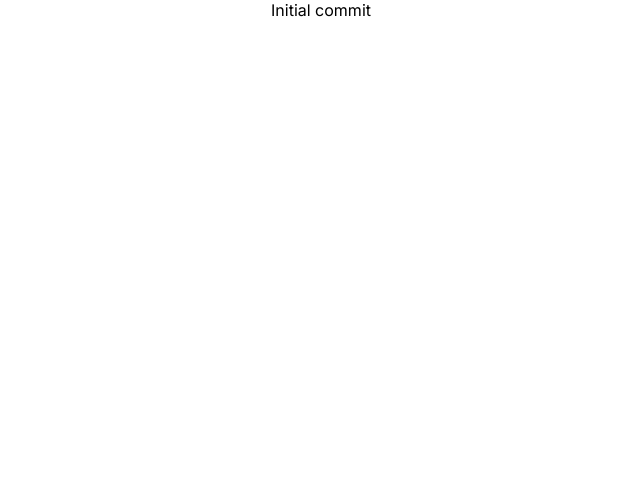
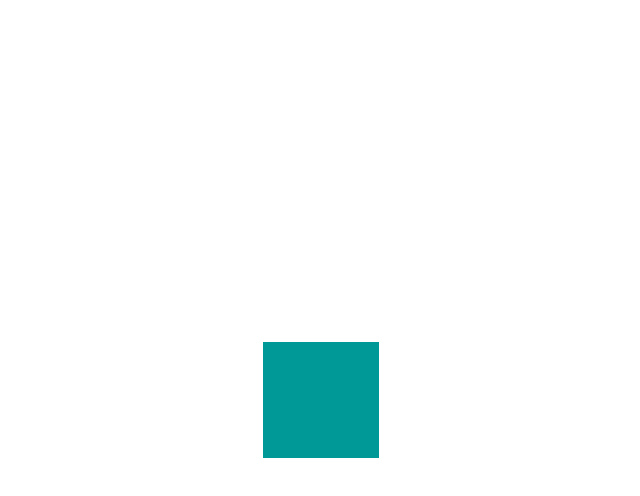
Before and after one commit to Sunny-jinn/Roowner, a Next.js app: page / in a window 1280 px wide. Shown: the top 496 px of the page, without its empty margins (319-959 px from the left). Built offline with nearby package versions, Linux system fonts and the light colour scheme.

Commit message:
feat: three js init setting

```diff
--- a/src/app/globals.css
+++ b/src/app/globals.css
@@ -14,3 +14,7 @@ a {
   color: inherit;
   text-decoration: none;
 }
+
+canvas {
+  height: 100vh !important;
+}
--- a/src/app/page.tsx
+++ b/src/app/page.tsx
@@ -1,9 +1,12 @@
+import { Canvas } from "@react-three/fiber";
 import styles from "./page.module.css";
+import dynamic from "next/dynamic";
+import Hello from "@/components/Hello";
 
 export default function Home() {
   return (
     <main className={styles.main}>
-      <div>Initial commit</div>
+      <Hello />
     </main>
   );
 }
--- /dev/null
+++ b/src/components/Hello.tsx
@@ -0,0 +1,19 @@
+"use client";
+
+import { OrbitControls } from "@react-three/drei";
+import { Canvas } from "@react-three/fiber";
+
+const Hello = () => {
+  return (
+    <Canvas>
+      <mesh>
+        <boxGeometry args={[1, 1]} />
+        <meshStandardMaterial color={"cyan"} />
+      </mesh>
+      <directionalLight position={[1, 2, 3]} />
+      <OrbitControls />
+    </Canvas>
+  );
+};
+
+export default Hello;
```
Also changed, not shown: package.json (+8 -3 lines), src/app/test/page.tsx (deleted, +0 -7 lines), 1 other file (tests, documents, lock files or other folders).
